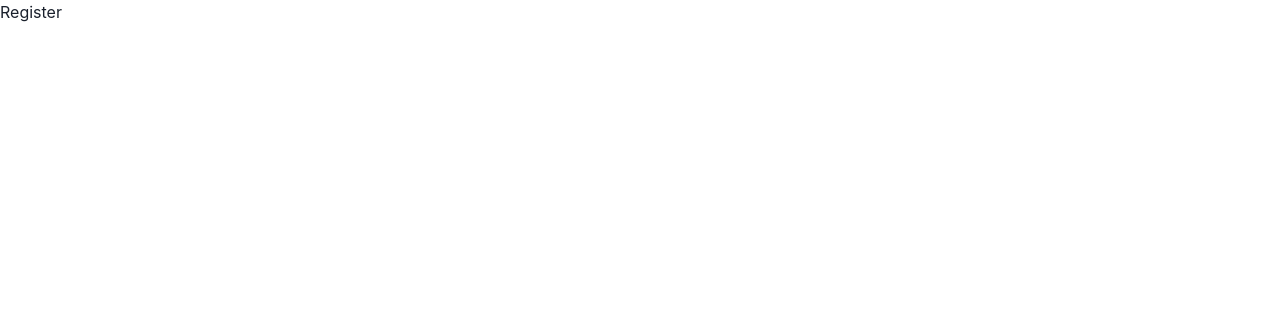
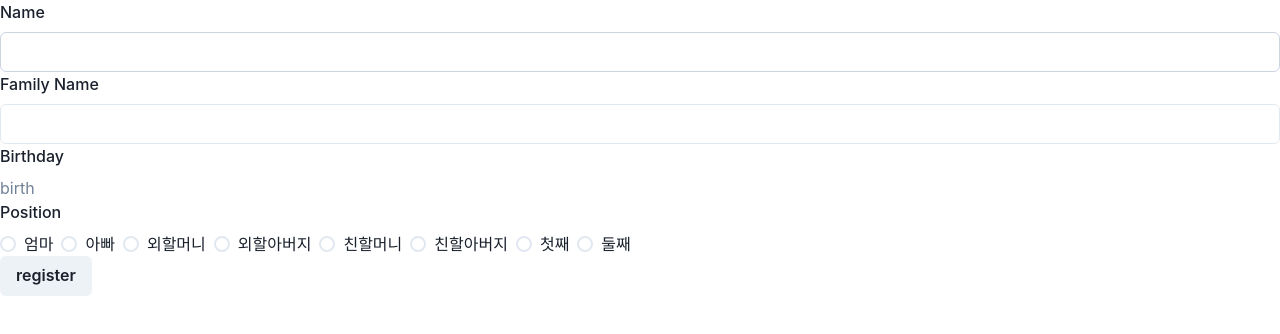
Before and after one commit to SPARCS-Service-Hackathon-2024/A12-Frontend, a Next.js app: page /register in a window 1280 px wide. Shown: the top 334 px of the page. Built offline with nearby package versions, Linux system fonts and the light colour scheme.

Commit message:
✨ register form

```diff
--- a/src/components/Layout.tsx
+++ b/src/components/Layout.tsx
@@ -1,5 +1,6 @@
 import { ReactNode } from "react";
 import { BottomNavigation } from ".";
+import { Box } from "@chakra-ui/react";
 
 export interface LayoutProps {
   children: ReactNode;
@@ -7,10 +8,10 @@ export interface LayoutProps {
 
 function Layout({ children }: LayoutProps) {
   return (
-    <div>
+    <Box h={"100vh"}>
       {children}
       <BottomNavigation />
-    </div>
+    </Box>
   );
 }
 
--- a/src/pageComponents/Register.tsx
+++ /dev/null
@@ -1,7 +0,0 @@
-export interface RegisterProps {}
-
-function Register({}: RegisterProps) {
-  return <div>Register</div>;
-}
-
-export default Register;
--- /dev/null
+++ b/src/pageComponents/Register/Register.tsx
@@ -0,0 +1,111 @@
+import { ChangeEvent, useState } from "react";
+import {
+  Box,
+  Button,
+  FormControl,
+  FormLabel,
+  Input,
+  Radio,
+  RadioGroup,
+  Stack,
+} from "@chakra-ui/react";
+import DatePicker from "react-datepicker";
+import "react-datepicker/dist/react-datepicker.css";
+
+import { FamilyPosition } from "@/types";
+
+export interface RegisterProps {}
+
+function Register({}: RegisterProps) {
+  const [name, setName] = useState("");
+  const [familyName, setFamilyName] = useState("");
+  const [birth, setBirth] = useState<Date | null>();
+  const [position, setPosition] =
+    useState<FamilyPosition>();
+
+  const handleNameChange = (
+    e: ChangeEvent<HTMLInputElement>
+  ) => {
+    setName(e.target.value);
+  };
+
+  const handleFamilyNameChange = (
+    e: ChangeEvent<HTMLInputElement>
+  ) => {
+    setFamilyName(e.target.value);
+  };
+
+  const handleBirthChange = (date: Date) => {
+    setBirth(date);
+  };
+
+  const handlePositionChange = (val: FamilyPosition) => {
+    setPosition(val);
+  };
+
+  const handleRegister = () => {
+    const payload = { name, familyName, birth, position };
+    console.log(payload);
+  };
+
+  return (
+    <Box h={"100vh"}>
+      <FormControl>
+        <FormLabel>Name</FormLabel>
+        <Input value={name} onChange={handleNameChange} />
+
+        <FormLabel>Family Name</FormLabel>
+        <Input
+          value={familyName}
+          onChange={handleFamilyNameChange}
+        />
+
+        <FormLabel>Birthday</FormLabel>
+        <DatePicker
+          dateFormat="yyyy.MM.dd"
+          shouldCloseOnSelect
+          selected={birth}
+          onChange={handleBirthChange}
+          placeholderText="birth"
+        />
+
+        <FormLabel>Position</FormLabel>
+        <RadioGroup
+          onChange={handlePositionChange}
+          value={position}
+        >
+          <Stack direction="row">
+            <Radio value={FamilyPosition.MOTHER}>
+              엄마
+            </Radio>
+            <Radio value={FamilyPosition.FATHER}>
+              아빠
+            </Radio>
+            <Radio value={FamilyPosition.M_MOTHER}>
+              외할머니
+            </Radio>
+            <Radio value={FamilyPosition.M_FATHER}>
+              외할아버지
+            </Radio>
+            <Radio value={FamilyPosition.F_MOTHER}>
+              친할머니
+            </Radio>
+            <Radio value={FamilyPosition.F_FATHER}>
+              친할아버지
+            </Radio>
+            <Radio value={FamilyPosition.CHILD_1}>
+              첫째
+            </Radio>
+            <Radio value={FamilyPosition.CHILD_2}>
+              둘째
+            </Radio>
+          </Stack>
+        </RadioGroup>
+
+        <Button onClick={handleRegister}>register</Button>
+      </FormControl>
+    </Box>
+  );
+}
+
+export default Register;
--- /dev/null
+++ b/src/pageComponents/Register/index.ts
@@ -0,0 +1,2 @@
+export { default } from "./Register";
+export * from "./Register";
--- a/src/pages/index.tsx
+++ b/src/pages/index.tsx
@@ -1,5 +1,5 @@
 export function IndexPage() {
-  return <div>I</div>;
+  return <></>;
 }
 
 export default IndexPage;
```
Also changed, not shown: src/types/User.ts (+5 -5 lines), 1 other file (tests, documents, lock files or other folders).
